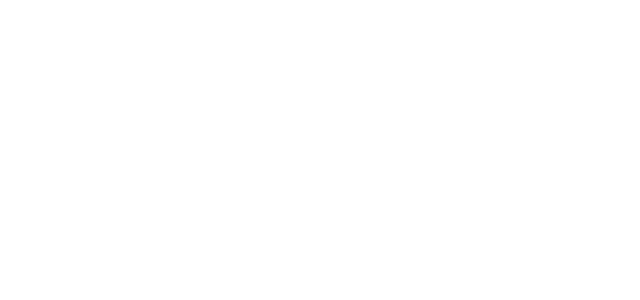
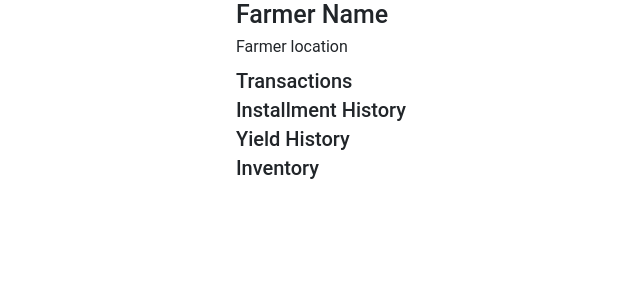
Before and after one commit to labs13-agriculture/front-end, a React (Create React App) app: page /testfarmer in a window 1280 px wide. Shown: the top 300 px of the page, without its empty margins (319-959 px from the left). Built offline with nearby package versions, Linux system fonts and the light colour scheme; a web font is replaced by a local one.

Commit message:
Created basic farmer view component with demo, installment, inventory, transaction, and yield components

```diff
--- a/src/App.js
+++ b/src/App.js
@@ -7,6 +7,7 @@ import PrivateRoute from "./components/PrivateRoute";
 import GlobalViewContainer from "./components/GlobalViewContainer";
 import GlobalSideNav from "./components/GlobalSideNav";
 import GlobalNav from "./components/GlobalNav";
+import FarmerView from "./components/FarmerView";
 
 // import ItemList from './components/ItemList';
 // import {DashboardVue} from './components/DashboardView';
@@ -75,6 +76,7 @@ class App extends Component {
           <Route path="/testdashboard" component={GlobalSideNav} />
           <Route path="/testdashboard" component={GlobalNav} />
           <Route path="/testdashboard" component={GlobalViewContainer} />
+          <Route path="/testfarmer" component={FarmerView}/>
         </StyledApp>
       </Router>
     );
--- /dev/null
+++ b/src/components/FarmerView.js
@@ -0,0 +1,39 @@
+import React, { Component } from "react";
+import FarmerViewDemographics from "./FarmerViewDemographics";
+import FarmerViewTransactions from "./FarmerViewTransactions";
+import FarmerViewInventory from "./FarmerViewInventory";
+import FarmerViewInstallments from "./FarmerViewInstallments";
+import FarmerViewYield from "./FarmerViewYield";
+
+class FarmerView extends Component{
+    constructor(props){
+        super(props);
+    }
+
+    componentDidMount(){
+        console.log("Mounted");
+    }
+
+    render(){
+        return(
+            <div>
+                <FarmerViewDemographics name={"Farmer Name"} location={"Farmer location"}/>
+                <div>
+                    <FarmerViewTransactions />
+                </div>
+                <div>
+                    <FarmerViewInstallments />
+                </div>
+                <div>
+                    <FarmerViewYield />
+                </div>
+                <div>
+                    <FarmerViewInventory />
+                </div>
+            </div>
+        )
+    }
+
+}
+
+export default FarmerView;
--- /dev/null
+++ b/src/components/FarmerViewDemographics.js
@@ -0,0 +1,18 @@
+import React, { Component } from "react";
+
+class FarmerViewDemographics extends Component{
+    constructor(props){
+        super(props);
+    }
+
+    render(){
+        return(
+            <div>
+                <h1>{this.props.name}</h1>
+                <p>{this.props.location}</p>
+            </div>
+        );
+    }
+}
+
+export default FarmerViewDemographics;
--- /dev/null
+++ b/src/components/FarmerViewInstallments.js
@@ -0,0 +1,17 @@
+import React, { Component } from "react";
+
+class FarmerViewInstallments extends Component{
+    constructor(props){
+        super(props);
+    }
+
+    render(){
+        return(
+            <div>
+                <h2>Installment History</h2>
+            </div>
+        );
+    }
+}
+
+export default FarmerViewInstallments;
--- /dev/null
+++ b/src/components/FarmerViewInventory.js
@@ -0,0 +1,17 @@
+import React, { Component } from "react";
+
+class FarmerViewInventory extends Component{
+    constructor(props){
+        super(props)
+    }
+
+    render(){
+        return(
+            <div>
+                <h2>Inventory</h2>
+            </div>
+        );
+    }
+}
+
+export default FarmerViewInventory;
--- /dev/null
+++ b/src/components/FarmerViewTransactions.js
@@ -0,0 +1,15 @@
+import React, { Component } from "react";
+
+class FarmerViewTransactions extends Component{
+    constructor(props){
+        super(props);
+    }
+
+    render(){
+        return(
+            <h2>Transactions</h2>
+        );
+    }
+}
+
+export default FarmerViewTransactions;
--- /dev/null
+++ b/src/components/FarmerViewYield.js
@@ -0,0 +1,17 @@
+import React, { Component } from "react";
+
+class FarmerViewYield extends Component{
+    constructor(props){
+        super(props);
+    }
+
+    render(){
+        return(
+            <div>
+                <h2>Yield History</h2>
+            </div>
+        );
+    }
+}
+
+export default FarmerViewYield;
```
